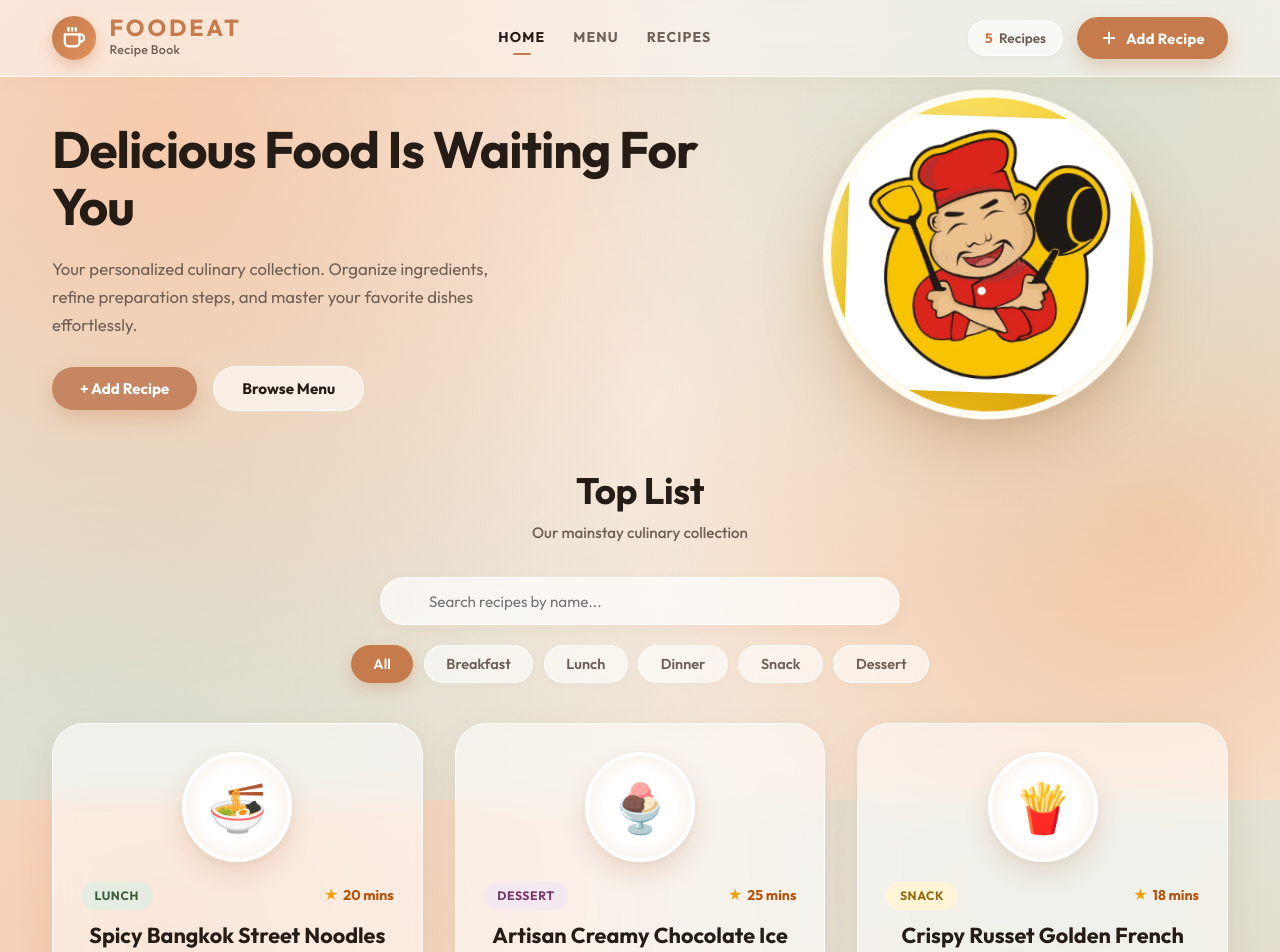
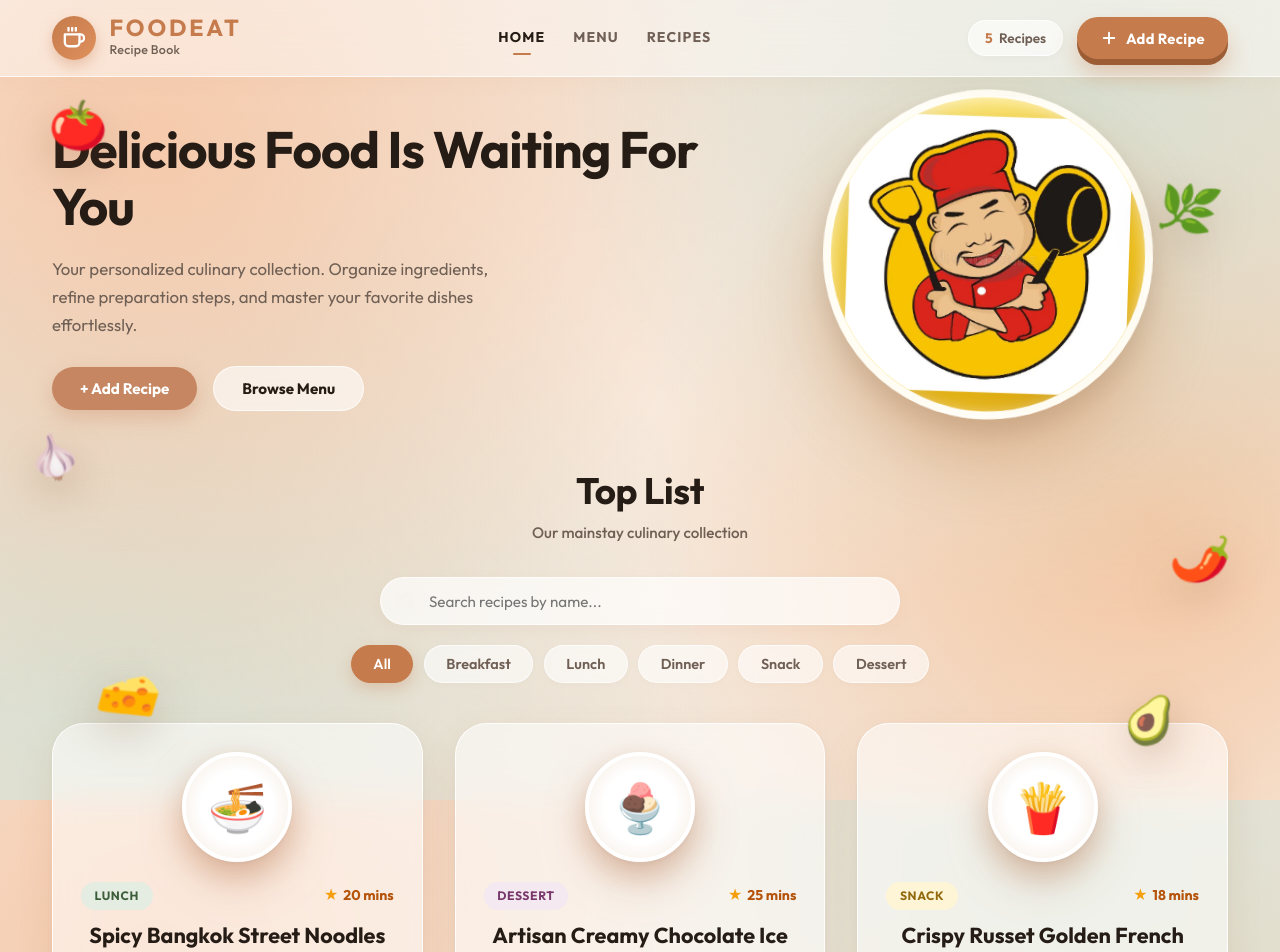
Before and after one commit to Jeswin44/recipe-book-mern, a React (Vite) app in the folder frontend/: page / in a window 1280 px wide. Shown: the top 952 px of the page. Built offline with nearby package versions, Linux system fonts and the light colour scheme; no server answers; a web font is replaced by a local one.

Commit message:
feat: add interactive 3D card tilt parallax, floating 3D ingredients, and tactile depth

```diff
--- a/frontend/src/App.jsx
+++ b/frontend/src/App.jsx
@@ -6,6 +6,7 @@ import RecipeModal from './components/RecipeModal';
 import RecipeDetailModal from './components/RecipeDetailModal';
 import DeleteConfirmModal from './components/DeleteConfirmModal';
 import Toast from './components/Toast';
+import Floating3DElements from './components/Floating3DElements';
 import {
   fetchAllRecipes,
   createRecipe,
@@ -106,6 +107,9 @@ export function App() {
 
   return (
     <div className="app-container">
+      {/* 3D Floating Scene Layer */}
+      <Floating3DElements />
+
       {/* Toast Alert Feedback */}
       {toast && (
         <Toast
--- /dev/null
+++ b/frontend/src/components/Floating3DElements.jsx
@@ -0,0 +1,28 @@
+import React from 'react';
+
+const Floating3DElements = () => {
+  return (
+    <div className="floating-3d-scene" aria-hidden="true">
+      <div className="floating-3d-item item-tomato-1">
+        <span className="food-3d-emoji">🍅</span>
+      </div>
+      <div className="floating-3d-item item-basil-1">
+        <span className="food-3d-emoji">🌿</span>
+      </div>
+      <div className="floating-3d-item item-garlic-1">
+        <span className="food-3d-emoji">🧄</span>
+      </div>
+      <div className="floating-3d-item item-chili-1">
+        <span className="food-3d-emoji">🌶️</span>
+      </div>
+      <div className="floating-3d-item item-cheese-1">
+        <span className="food-3d-emoji">🧀</span>
+      </div>
+      <div className="floating-3d-item item-avocado-1">
+        <span className="food-3d-emoji">🥑</span>
+      </div>
+    </div>
+  );
+};
+
+export default Floating3DElements;
--- a/frontend/src/components/RecipeCard.jsx
+++ b/frontend/src/components/RecipeCard.jsx
@@ -1,4 +1,4 @@
-import React from 'react';
+import React, { useState, useRef } from 'react';
 
 const categoryIcons = {
   Breakfast: '🥞',
@@ -17,17 +17,64 @@ const categoryColors = {
 };
 
 const RecipeCard = ({ recipe, onViewDetails, onEdit, onDelete }) => {
+  const cardRef = useRef(null);
+  const [transformStyle, setTransformStyle] = useState('');
+  const [glareStyle, setGlareStyle] = useState({ opacity: 0, x: 50, y: 50 });
+
   const badgeClass = categoryColors[recipe.category] || 'badge-default';
   const dishEmoji = categoryIcons[recipe.category] || '🍲';
 
+  // Interactive 3D Perspective Tilt Tracking Mouse Movement
+  const handleMouseMove = (e) => {
+    if (!cardRef.current) return;
+    const rect = cardRef.current.getBoundingClientRect();
+    const x = e.clientX - rect.left;
+    const y = e.clientY - rect.top;
+
+    const centerX = rect.width / 2;
+    const centerY = rect.height / 2;
+
+    const rotateX = ((y - centerY) / centerY) * -12; // tilt max 12 deg
+    const rotateY = ((x - centerX) / centerX) * 12;
+
+    setTransformStyle(
+      `perspective(1000px) rotateX(${rotateX.toFixed(2)}deg) rotateY(${rotateY.toFixed(2)}deg) scale3d(1.03, 1.03, 1.03)`
+    );
+
+    const glareX = (x / rect.width) * 100;
+    const glareY = (y / rect.height) * 100;
+    setGlareStyle({ opacity: 0.35, x: glareX, y: glareY });
+  };
+
+  const handleMouseLeave = () => {
+    setTransformStyle('perspective(1000px) rotateX(0deg) rotateY(0deg) scale3d(1, 1, 1)');
+    setGlareStyle({ opacity: 0, x: 50, y: 50 });
+  };
+
   return (
-    <article className="recipe-card" onClick={() => onViewDetails(recipe)}>
-      {/* Floating Circular Dish Presentation (from reference image) */}
-      <div className="card-dish-visual">
+    <article
+      ref={cardRef}
+      className="recipe-card card-3d"
+      style={{ transform: transformStyle }}
+      onMouseMove={handleMouseMove}
+      onMouseLeave={handleMouseLeave}
+      onClick={() => onViewDetails(recipe)}
+    >
+      {/* 3D Dynamic Specular Light Glare */}
+      <div
+        className="card-3d-glare"
+        style={{
+          opacity: glareStyle.opacity,
+          background: `radial-gradient(circle at ${glareStyle.x}% ${glareStyle.y}%, rgba(255,255,255,0.7) 0%, transparent 60%)`
+        }}
+      />
+
+      {/* Floating 3D Circular Dish Visual popping out along Z axis */}
+      <div className="card-dish-visual popout-dish-3d">
         <span>{dishEmoji}</span>
       </div>
 
-      <div className="card-top-bar">
+      <div className="card-top-bar elevated-element-3d">
         <span className={`category-tag ${badgeClass}`}>
           {recipe.category}
         </span>
@@ -37,16 +84,16 @@ const RecipeCard = ({ recipe, onViewDetails, onEdit, onDelete }) => {
         </div>
       </div>
 
-      <div className="card-main-content">
+      <div className="card-main-content elevated-element-3d">
         <h3 className="recipe-title">{recipe.title}</h3>
         <p className="recipe-summary-hint">
           {recipe.ingredients.length} {recipe.ingredients.length === 1 ? 'ingredient' : 'ingredients'} &bull; Click to see full recipe
         </p>
       </div>
 
-      <div className="card-footer-actions">
+      <div className="card-footer-actions elevated-element-3d">
         <button
-          className="card-action-btn btn-view"
+          className="card-action-btn btn-view btn-3d"
           onClick={(e) => {
             e.stopPropagation();
             onViewDetails(recipe);
@@ -62,7 +109,7 @@ const RecipeCard = ({ recipe, onViewDetails, onEdit, onDelete }) => {
 
         <div className="card-edit-delete-group">
           <button
-            className="card-action-btn btn-edit"
+            className="card-action-btn btn-edit btn-3d"
             onClick={(e) => {
               e.stopPropagation();
               onEdit(recipe);
@@ -77,7 +124,7 @@ const RecipeCard = ({ recipe, onViewDetails, onEdit, onDelete }) => {
           </button>
 
           <button
-            className="card-action-btn btn-delete"
+            className="card-action-btn btn-delete btn-3d"
             onClick={(e) => {
               e.stopPropagation();
               onDelete(recipe);
--- a/frontend/src/styles/index.css
+++ b/frontend/src/styles/index.css
@@ -1785,3 +1785,155 @@ button {
     justify-content: space-between;
   }
 }
+
+
+/* =========================================================
+   IMMERSIVE 3D VISUALS & DYNAMIC PARALLAX ENGINE
+========================================================= */
+
+/* 1. Floating 3D Background Ingredients Scene */
+.floating-3d-scene {
+  position: fixed;
+  inset: 0;
+  pointer-events: none;
+  z-index: 2;
+  overflow: hidden;
+  perspective: 1200px;
+}
+
+.floating-3d-item {
+  position: absolute;
+  filter: drop-shadow(0 14px 20px rgba(120, 60, 20, 0.25));
+  will-change: transform;
+}
+
+.food-3d-emoji {
+  display: block;
+  font-size: 2.8rem;
+  transition: transform 0.4s ease;
+}
+
+.item-tomato-1 {
+  top: 14%;
+  left: 4%;
+  animation: float3D-1 9s ease-in-out infinite alternate;
+}
+
+.item-basil-1 {
+  top: 25%;
+  right: 5%;
+  animation: float3D-2 8s ease-in-out infinite alternate 1s;
+}
+
+.item-garlic-1 {
+  top: 55%;
+  left: 2%;
+  animation: float3D-3 10s ease-in-out infinite alternate 2s;
+}
+
+.item-chili-1 {
+  top: 68%;
+  right: 4%;
+  animation: float3D-1 11s ease-in-out infinite alternate 1.5s;
+}
+
+.item-cheese-1 {
+  top: 86%;
+  left: 8%;
+  animation: float3D-2 9.5s ease-in-out infinite alternate 0.5s;
+}
+
+.item-avocado-1 {
+  top: 88%;
+  right: 8%;
+  animation: float3D-3 8.5s ease-in-out infinite alternate 2.5s;
+}
+
+@keyframes float3D-1 {
+  0% { transform: translateY(0px) rotate(0deg) scale(1); }
+  50% { transform: translateY(-24px) rotate(14deg) scale(1.08); }
+  100% { transform: translateY(-8px) rotate(-10deg) scale(0.96); }
+}
+
+@keyframes float3D-2 {
+  0% { transform: translateY(0px) rotate(-8deg) scale(0.95); }
+  50% { transform: translateY(-28px) rotate(18deg) scale(1.1); }
+  100% { transform: translateY(-4px) rotate(4deg) scale(1); }
+}
+
+@keyframes float3D-3 {
+  0% { transform: translateY(0px) rotate(12deg) scale(1.05); }
+  50% { transform: translateY(-20px) rotate(-16deg) scale(0.95); }
+  100% { transform: translateY(-12px) rotate(6deg) scale(1.08); }
+}
+
+/* 2. Interactive 3D Recipe Cards with Depth & Specular Glare */
+.recipe-card.card-3d {
+  transform-style: preserve-3d;
+  transition: transform 0.15s ease-out, box-shadow 0.25s ease;
+  position: relative;
+  overflow: hidden;
+}
+
+.card-3d-glare {
+  position: absolute;
+  inset: 0;
+  pointer-events: none;
+  z-index: 10;
+  transition: opacity 0.25s ease;
+  border-radius: inherit;
+}
+
+.popout-dish-3d {
+  transform: translateZ(40px);
+  transition: transform 0.25s ease;
+  filter: drop-shadow(0 16px 20px rgba(160, 80, 30, 0.28));
+}
+
+.recipe-card:hover .popout-dish-3d {
+  transform: translateZ(55px) scale(1.12);
+}
+
+.elevated-element-3d {
+  transform: translateZ(25px);
+  transition: transform 0.25s ease;
+}
+
+/* 3. 3D Tactile Buttons with Realistic Press Compression */
+.btn-3d {
+  transform: translateZ(28px);
+  box-shadow: 0 4px 0 rgba(0, 0, 0, 0.12), 0 8px 16px rgba(0, 0, 0, 0.08);
+  transition: transform 0.15s ease, box-shadow 0.15s ease;
+}
+
+.btn-3d:hover {
+  transform: translateZ(35px) translateY(-2px);
+  box-shadow: 0 6px 0 rgba(0, 0, 0, 0.14), 0 12px 20px rgba(0, 0, 0, 0.12);
+}
+
+.btn-3d:active {
+  transform: translateZ(20px) translateY(3px) !important;
+  box-shadow: 0 1px 0 rgba(0, 0, 0, 0.12) !important;
+}
+
+.btn-primary {
+  box-shadow: 0 6px 0 #9c5c34, 0 14px 26px rgba(197, 123, 76, 0.4);
+}
+
+.btn-primary:active {
+  transform: translateY(4px);
+  box-shadow: 0 2px 0 #9c5c34, 0 6px 12px rgba(197, 123, 76, 0.3);
+}
+
+/* 4. Enhanced 3D Hero Mascot Orb */
+.hero-chef-circle {
+  transform-style: preserve-3d;
+  box-shadow:
+    0 35px 70px rgba(180, 100, 35, 0.32),
+    0 12px 24px rgba(0, 0, 0, 0.1),
+    inset 0 4px 18px rgba(255, 255, 255, 0.7);
+}
+
+.hero-chef-img {
+  transform: translateZ(45px);
+}
```
